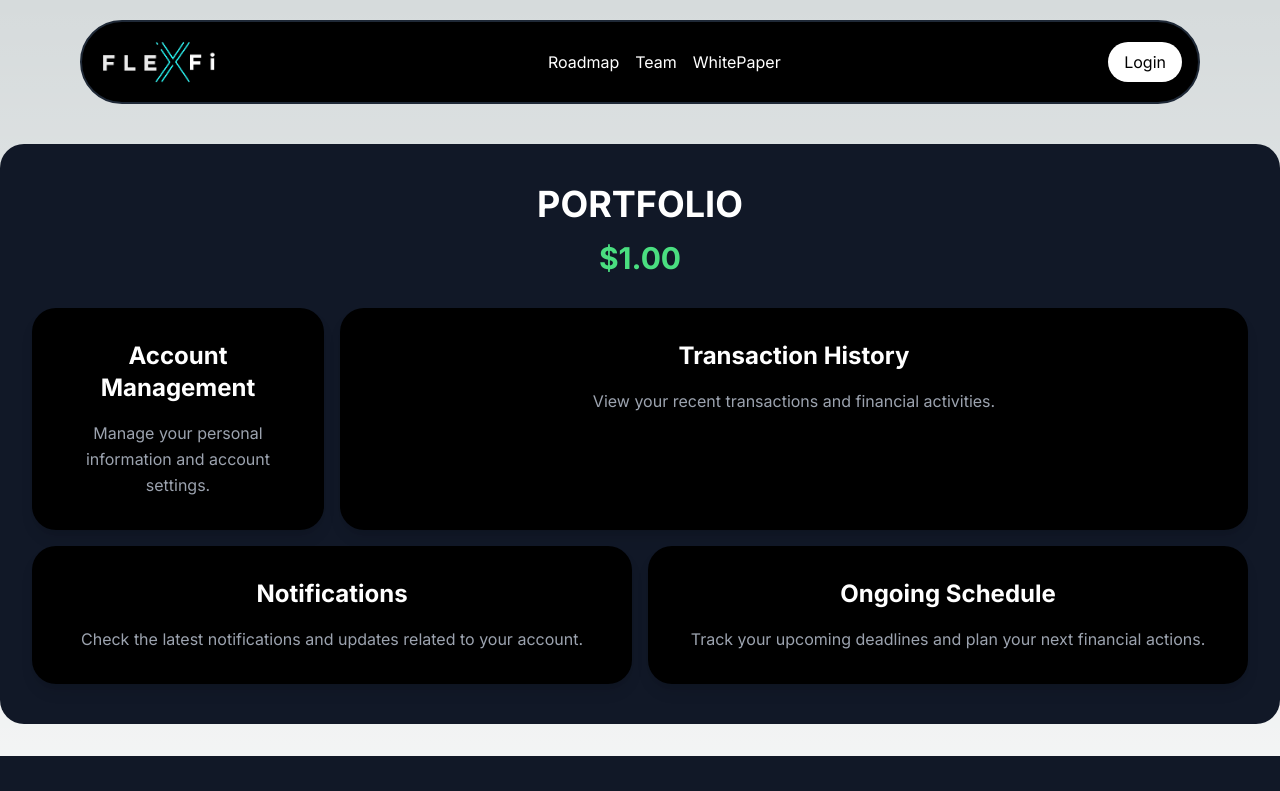
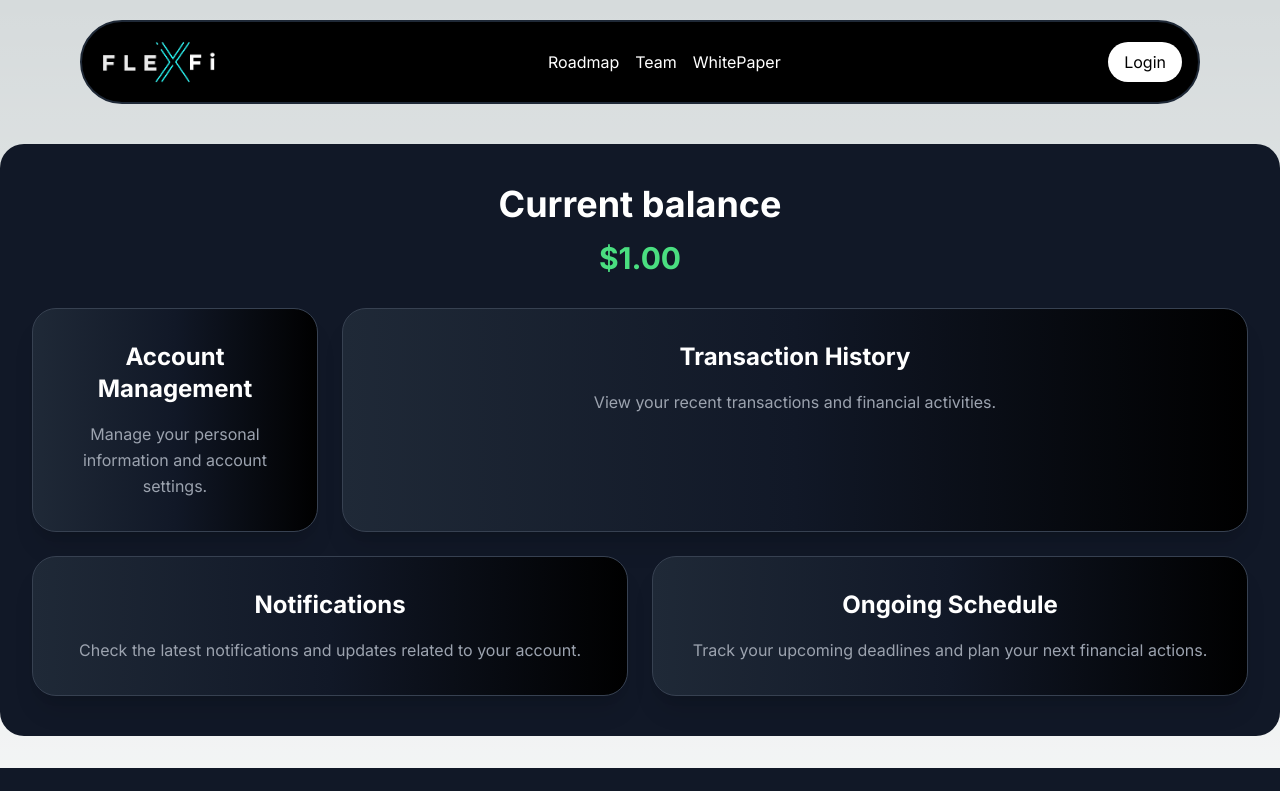
Before and after one commit to MickaelSanches/FlexFi-B-ta, a Next.js app: page /dashboard in a window 1280 px wide. Shown: the top 791 px of the page. Built offline with nearby package versions, Linux system fonts and the light colour scheme.

Commit message:
add dashboard

```diff
--- a/src/app/dashboard/page.tsx
+++ b/src/app/dashboard/page.tsx
@@ -1,35 +1,35 @@
 const Dashboard = () => {
   return (
-    <section className="w-full max-w-7xl mx-auto text-center py-10 bg-gray-900 rounded-3xl mb-8 px-8">
+    <section className="w-full max-w-7xl mx-auto text-center py-10 bg-gray-900  rounded-3xl mb-8 px-8">
 
       {/* Title and Amount */}
       <div className="mb-8">
-        <h1 className="text-4xl font-bold text-white">PORTFOLIO</h1>
+        <h1 className="text-4xl font-bold text-white">Current balance</h1>
         <p className="text-3xl font-bold text-green-400 mt-4">$1.00</p>
       </div>
 
-      <div className="grid grid-cols-1 md:grid-cols-4 gap-4">
+      <div className="grid grid-cols-1 md:grid-cols-4 gap-6">
 
         {/* Account Management */}
-        <div className="md:col-span-1 bg-black shadow-lg rounded-3xl p-8 hover:-translate-y-2 transition-transform duration-300">
+        <div className="md:col-span-1 cursor-pointer bg-gradient-to-r from-gray-800 via-gray-900 to-black border border-gray-700 shadow-xl rounded-3xl p-8 hover:-translate-y-2 transition-transform duration-300">
           <h3 className="text-2xl font-bold text-white mb-4">Account Management</h3>
           <p className="text-gray-400 leading-relaxed">Manage your personal information and account settings.</p>
         </div>
 
         {/* Transaction History */}
-        <div className="md:col-span-3 bg-black shadow-lg rounded-3xl p-8 hover:-translate-y-2 transition-transform duration-300">
+        <div className="md:col-span-3 cursor-pointer bg-gradient-to-r from-gray-800 via-gray-900 to-black border border-gray-700 shadow-xl rounded-3xl p-8 hover:-translate-y-2 transition-transform duration-300">
           <h3 className="text-2xl font-bold text-white mb-4">Transaction History</h3>
           <p className="text-gray-400 leading-relaxed">View your recent transactions and financial activities.</p>
         </div>
 
         {/* Notifications */}
-        <div className="md:col-span-2 bg-black shadow-lg rounded-3xl p-8 hover:-translate-y-2 transition-transform duration-300">
+        <div className="md:col-span-2 cursor-pointer bg-gradient-to-r from-gray-800 via-gray-900 to-black border border-gray-700 shadow-xl rounded-3xl p-8 hover:-translate-y-2 transition-transform duration-300">
           <h3 className="text-2xl font-bold text-white mb-4">Notifications</h3>
           <p className="text-gray-400 leading-relaxed">Check the latest notifications and updates related to your account.</p>
         </div>
 
         {/* Ongoing Schedule */}
-        <div className="md:col-span-2 bg-black shadow-lg rounded-3xl p-8 hover:-translate-y-2 transition-transform duration-300">
+        <div className="md:col-span-2 cursor-pointer bg-gradient-to-r from-gray-800 via-gray-900 to-black border border-gray-700 shadow-xl rounded-3xl p-8 hover:-translate-y-2 transition-transform duration-300">
           <h3 className="text-2xl font-bold text-white mb-4">Ongoing Schedule</h3>
           <p className="text-gray-400 leading-relaxed">Track your upcoming deadlines and plan your next financial actions.</p>
         </div>
--- a/src/store/useLoginStore.ts
+++ b/src/store/useLoginStore.ts
@@ -14,12 +14,19 @@ interface LoginState {
 }
 
 export const useLoginStore = create<LoginState>((set) => ({
-  isLogged: false,
+  isLogged: typeof window !== 'undefined' ? !!localStorage.getItem('isLogged') : false,
   email: "",
   password: "",
   loading: false,
   error: "",
-  setIsLogged: (isLogged) => set({ isLogged }),
+  setIsLogged: (isLogged) => {
+    set({ isLogged });
+    if (isLogged) {
+      localStorage.setItem('isLogged', 'true');
+    } else {
+      localStorage.removeItem('isLogged');
+    }
+  },
   setEmail: (email) => set({ email }),
   setPassword: (password) => set({ password }),
   setLoading: (loading) => set({ loading }),
```
Also changed, not shown: src/components/Header.tsx (+3 -4 lines).
